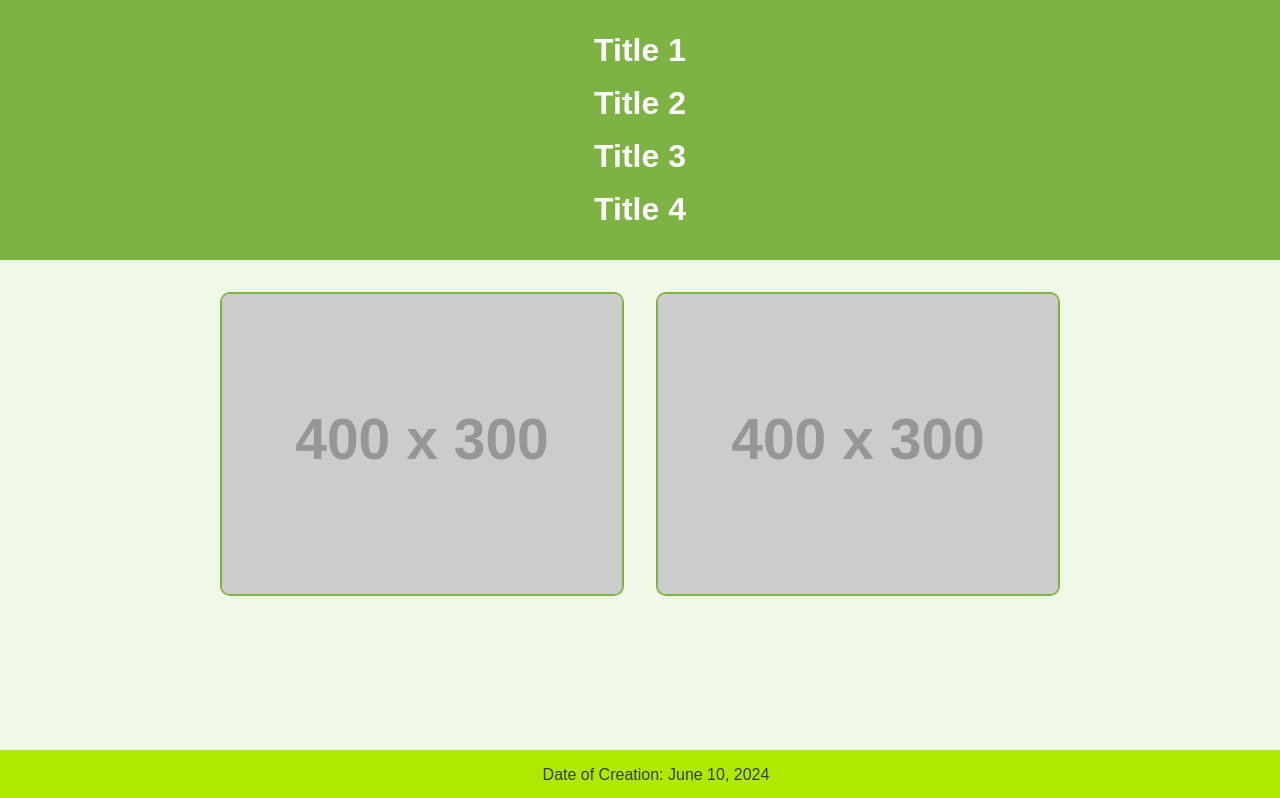
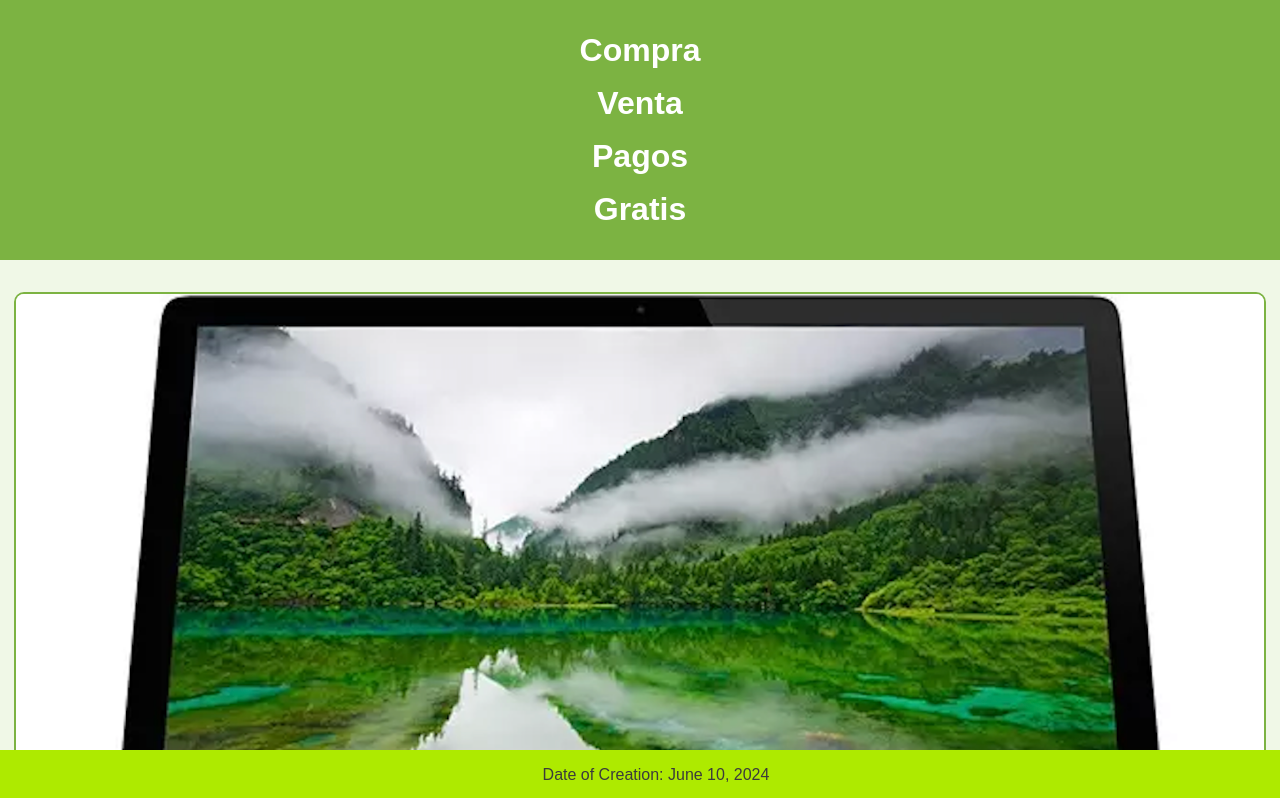
Before and after one commit to Matute102022/cursoViktor, a plain HTML site: page index.html in a window 1280 px wide. Shown: the top 798 px of the page. Drawn offline with Linux system fonts and the light colour scheme; placeholder pictures from the web are drawn by us.

Commit message:
Agregamos images

```diff
--- a/index.html
+++ b/index.html
@@ -46,14 +46,14 @@
 </head>
 <body>
     <header>
-        <h1>Title 1</h1>
-        <h1>Title 2</h1>
-        <h1>Title 3</h1>
-        <h1>Title 4</h1>
+        <h1>Compra</h1>
+        <h1>Venta</h1>
+        <h1>Pagos</h1>
+        <h1>Gratis</h1>
     </header>
     <div class="container">
-        <img src="https://via.placeholder.com/400x300.png?text=Image+1" alt="Image 1">
-        <img src="https://via.placeholder.com/400x300.png?text=Image+2" alt="Image 2">
+        <img src="Imac Late 2012 .png" alt="Image 1">
+        <img src="Caldera Baxi, circuito entrada y salidas aguas.png" alt="Image 2">
     </div>
     <footer>
         Date of Creation: June 10, 2024
```
Also changed, not shown: Caldera Baxi, circuito entrada y salidas aguas.png (added), Imac Late 2012 .png (added).
